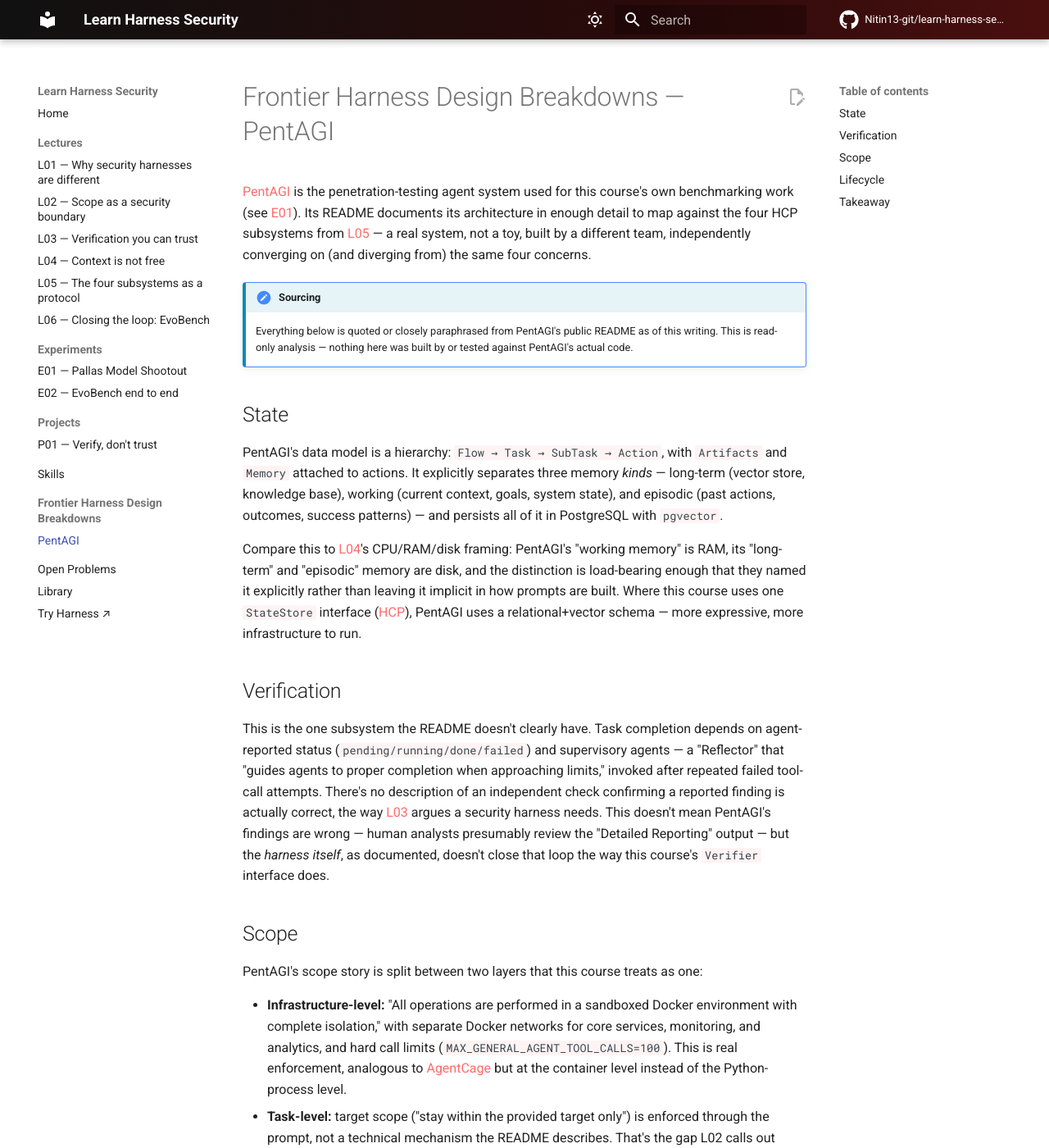
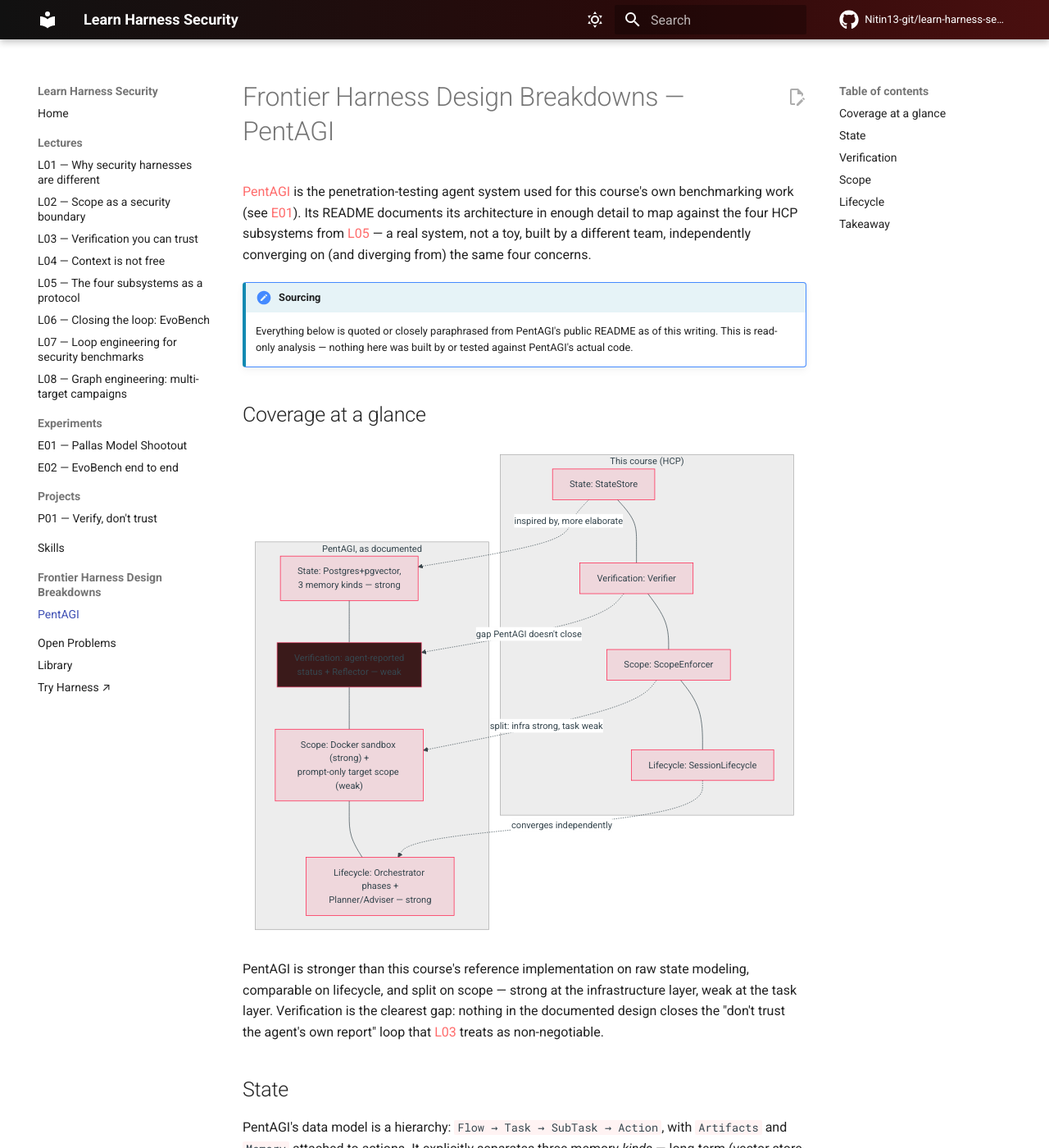
Before and after one commit to Nitin13-git/learn-harness-security, an MkDocs documentation site: the page built from docs/frontier/pentagi-breakdown.md, in a window 1280 px wide and 1400 px high. Shown: the whole window at 82% size. Built offline with MkDocs 1.6.1 and Material for MkDocs 9.7.7, drawn with Linux system fonts in a browser that asks for light colours; comment, search, counter and statistics services are not loaded.

Commit message:
Add L07/L08 (loop and graph engineering), diagrams to Skills/Frontier/Open-Problems, grounded in a real 2026 red-team study
L07 cites 'Agents of Chaos' (arXiv:2602.20021), a Feb 2026 red-team
study finding 11 security failures in autonomous agents that emerge
from autonomy+tools+communication combined — the case for running the
EvoBench loop continuously rather than once. L08 covers multi-target
campaign graphs and honestly flags that no tool in this stack
implements graph state yet, tying it to Open Problem #4. Previously
text-only pages (Skills, Frontier breakdown, Open Problems) now have
Mermaid diagrams.

````diff
--- a/docs/frontier/pentagi-breakdown.md
+++ b/docs/frontier/pentagi-breakdown.md
@@ -12,6 +12,37 @@
     Everything below is quoted or closely paraphrased from PentAGI's public
     README as of this writing. This is read-only analysis — nothing here
     was built by or tested against PentAGI's actual code.
+
+## Coverage at a glance
+
+```mermaid
+flowchart TD
+    subgraph HCP["This course (HCP)"]
+        direction LR
+        HS[State: StateStore] --- HV[Verification: Verifier] --- HSc[Scope: ScopeEnforcer] --- HL[Lifecycle: SessionLifecycle]
+    end
+
+    subgraph Pentagi["PentAGI, as documented"]
+        direction LR
+        PS["State: Postgres+pgvector,<br/>3 memory kinds — strong"] --- PV["Verification: agent-reported<br/>status + Reflector — weak"]
+        PV --- PSc["Scope: Docker sandbox (strong) +<br/>prompt-only target scope (weak)"]
+        PSc --- PL["Lifecycle: Orchestrator phases +<br/>Planner/Adviser — strong"]
+    end
+
+    HS -.inspired by, more elaborate.-> PS
+    HV -.gap PentAGI doesn't close.-> PV
+    HSc -.split: infra strong, task weak.-> PSc
+    HL -.converges independently.-> PL
+
+    style PV fill:#3a1a1a,stroke:#ef476f
+```
+
+PentAGI is stronger than this course's reference implementation on raw
+state modeling, comparable on lifecycle, and split on scope — strong at the
+infrastructure layer, weak at the task layer. Verification is the clearest
+gap: nothing in the documented design closes the "don't trust the agent's
+own report" loop that [L03](../lectures/l03-verification-you-can-trust.md)
+treats as non-negotiable.
 
 ## State
 
--- a/mkdocs.yml
+++ b/mkdocs.yml
@@ -57,6 +57,8 @@
       - "L04 — Context is not free": lectures/l04-context-is-not-free.md
       - "L05 — The four subsystems as a protocol": lectures/l05-the-four-subsystems-as-a-protocol.md
       - "L06 — Closing the loop: EvoBench": lectures/l06-closing-the-loop-evobench.md
+      - "L07 — Loop engineering for security benchmarks": lectures/l07-loop-engineering-for-security-benchmarks.md
+      - "L08 — Graph engineering: multi-target campaigns": lectures/l08-graph-engineering-multi-target-campaigns.md
   - Experiments:
       - "E01 — Pallas Model Shootout": experiments/e01-pallas-model-shootout.md
       - "E02 — EvoBench end to end": experiments/e02-evobench-end-to-end.md
````
Also changed, not shown: README.md (+3 -2 lines), docs/index.md (+5 -2 lines), docs/lectures/l06-closing-the-loop-evobench.md (+3 -3 lines), docs/lectures/l07-loop-engineering-for-security-benchmarks.md (added, +83 -0 lines), docs/lectures/l08-graph-engineering-multi-target-campaigns.md (added, +81 -0 lines), docs/open-problems.md (+20 -0 lines), docs/skills/security-harness-creator.md (+13 -0 lines).
